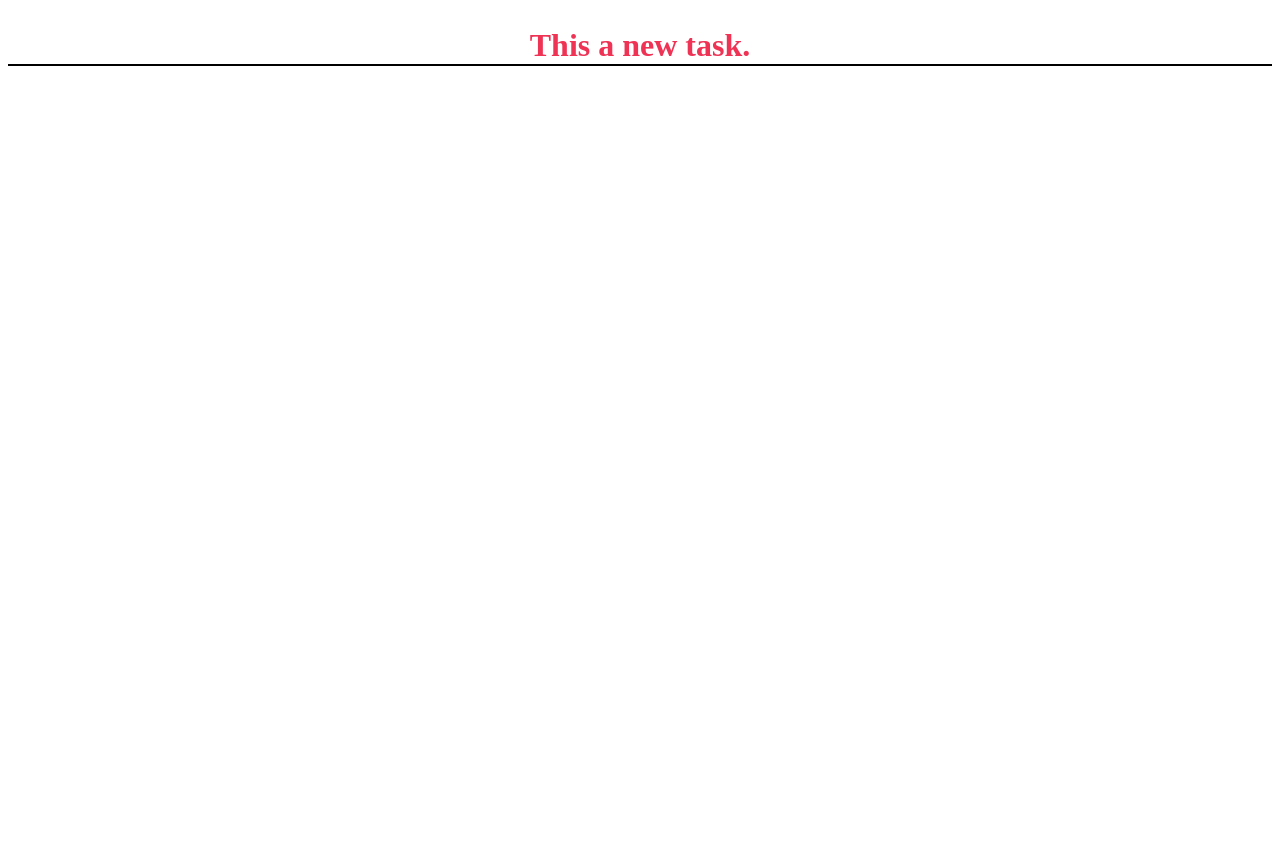
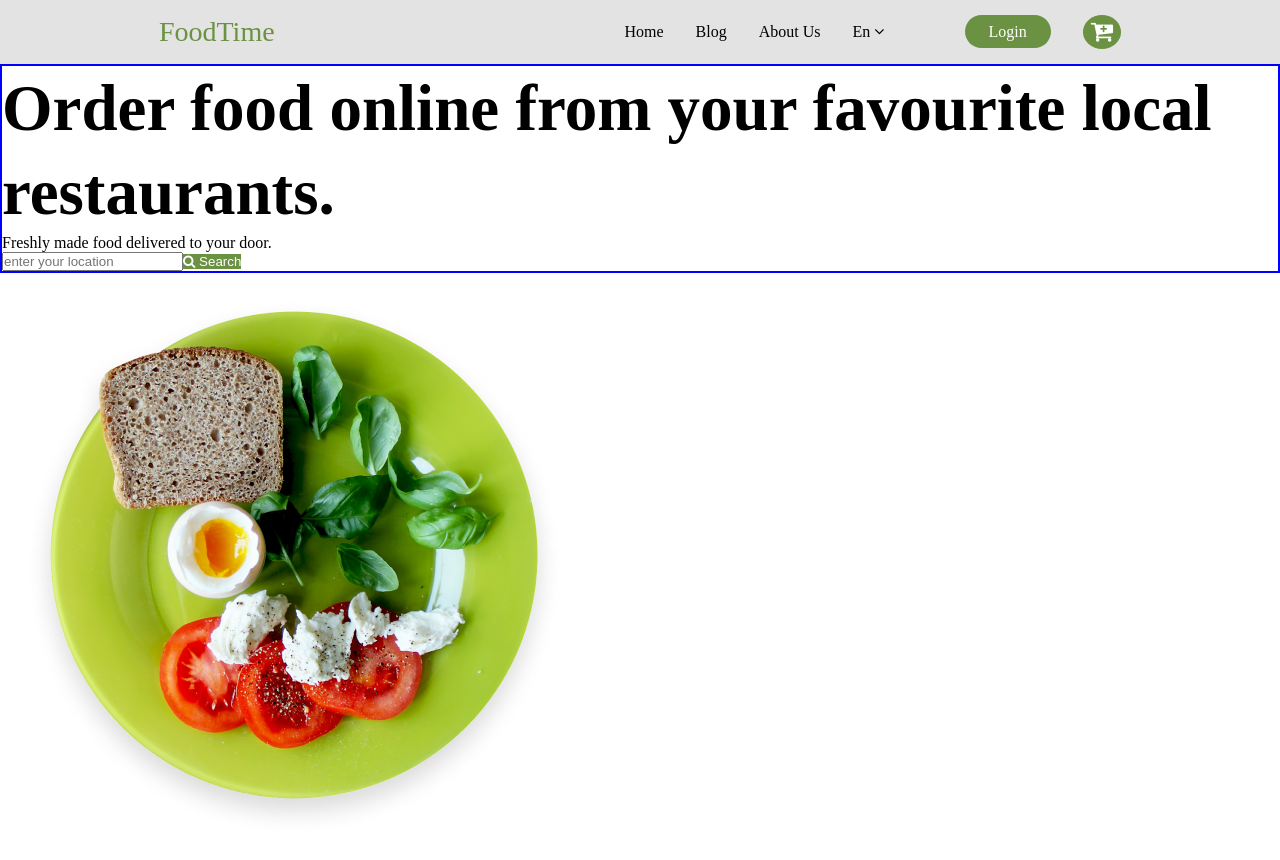
Before and after one commit to imtowhidulislam/foodtime, a plain HTML site: page index.html in a window 1280 px wide. Before the commit the page ends 800 px from the top, so only its background shows below. Drawn offline with Linux system fonts and the light colour scheme.

Commit message:
nav bar is done

```diff
--- a/index.html
+++ b/index.html
@@ -7,8 +7,39 @@
     <title>FoodTime</title>
     <script src="./app.js"></script>
     <link rel="stylesheet" href="style.css">
+    <link rel="stylesheet" href="https://cdnjs.cloudflare.com/ajax/libs/font-awesome/4.7.0/css/font-awesome.min.css">
 </head>
 <body>
-    <h2 class="title">This a new task.</h2>
+    <div>
+        <div class="navBar">
+            <div class="logo">FoodTime</div>
+            <nav class="nav">
+                <ul>
+                    <li class="list"><a href="#" class="link">Home</a></li>
+                    <li class="list"><a href="#" class="link">Blog</a></li>
+                    <li class="list"><a href="#" class="link">About Us</a></li>
+                    <li class="list"><a href="#" class="link">En <span><i class="fa fa-angle-down"></i></span></a></li>
+                </ul>
+                <ul>
+                    <li class="list"><a href="#" class="button button-1">Login</a></li>
+                    <li class="list"><a href="#" class="button button-2"><i class="fa fa-cart-plus"></i></a></li>
+                </ul>
+            </nav>
+        </div>
+        <div class="header">
+            <div class="col col-1"><h2>Order food online from your favourite local restaurants.</h2>
+            <p>Freshly made food delivered to your door.</p>
+            <div class="search">
+                <div></div>
+                <input type="text" placeholder="enter your location"><button class="searchBtn button"><span><i class="fa fa-search"></i></span> Search</button>
+            </div>
+            </div>
+            <div class="col col-2">
+                <div><img src="./assets/img1.png" alt="plater"></div>
+                <!-- <div><img src="./assets/img3.png" alt="small plater"></div>
+                <div><img src="./assets/img6.png" alt=""></div> -->
+            </div>
+        </div>
+    </div>
 </body>
 </html>
--- a/style.css
+++ b/style.css
@@ -1,8 +1,113 @@
+:root{
+    --primaryClr : #6B9142;
+    --primaryClrHover : #89ba55;
+    --secondaryClr :#FF8B00;
+    --primaryTextClr : #ffffff;
+    --secondaryTextClr :#000000;
+    --shadowClrDark : #676767;
+    --shadowClrLight : #e3e3e3;
+    --dropShadow : "0px 12.2182px 27.0545px rgba(0, 0, 0, 0.15)"
+}
+
+*,*::before,*::after{
+    margin: 0;
+    padding: 0;
+    box-sizing: border-box;
+    margin: 0 auto;
+}
+body{
+    font-family: Poppins;
+}
+.container{
+    width: min(90%, 1440px);
+}
+li, a {
+    list-style: none;
+    text-decoration: none;
+    color: #000000;
+}
 .title{
     font-size: 2rem;
     color: #ee3355;
     text-align: center;
     font-weight: bold;
-    border-bottom: 2px solid #000;
+    font-family: Poppins ;
+}
+
+/* Nav bar Style Start */
+.navBar{
+    display: flex;
+    align-items: center;
+    justify-content: space-between;
+    gap: 2rem;
+    background-color: var(--shadowClrLight);
+    width: 100%;
+    padding-block: 1rem;
+}
+.nav{
+    display: flex;
+    align-items: center;
+    justify-content: space-between;
+    gap: 5rem;
+}
+.nav > ul {
+    display: flex;
+    align-items: center;
+    justify-content: center;
+}
+.logo{
+    color: var(--primaryClr);
+    font-family: Poppins;
+    font-size: 28px;
+    font-weight: 400;
+    /* line-height: 45px; */
+    letter-spacing: 0em;
+    text-align: left;
+}
+.list + .list{
+    margin-left: 2rem;
+}
+.link{
 
 }
+.button{
+    background-color: var(--primaryClr);
+    color: var(--primaryTextClr);
+    cursor: pointer;
+    text-transform: capitalize;
+    border: transparent;
+    transition: backgroundColor 300ms ease-in-out, color 300ms ease-in-out;
+}
+.button-1{
+    padding-block: .5rem;
+    padding-inline: 1.5rem;
+    border-radius: 2rem;
+}
+.button-2{
+    font-size:1.5rem;
+    width: 60px;
+    height: 60px;
+    padding-block: .25rem;
+    padding-inline: .5rem;
+    border-radius: 50%;
+}
+.fa-cart-plus {
+}
+.button:hover{
+    background-color: var(--primaryClrHover);
+    color: var(--secondaryTextClr);
+}
+/* Nav bar Style End */
+
+/* Heading Style Start */
+.col-1{
+    border: 2px solid blue;
+}
+.col-1 h2 {
+font-size: 65px;
+font-weight: 700;
+line-height: 84px;
+letter-spacing: 0em;
+text-align: left;
+}
+/* Heading Style End */
```
